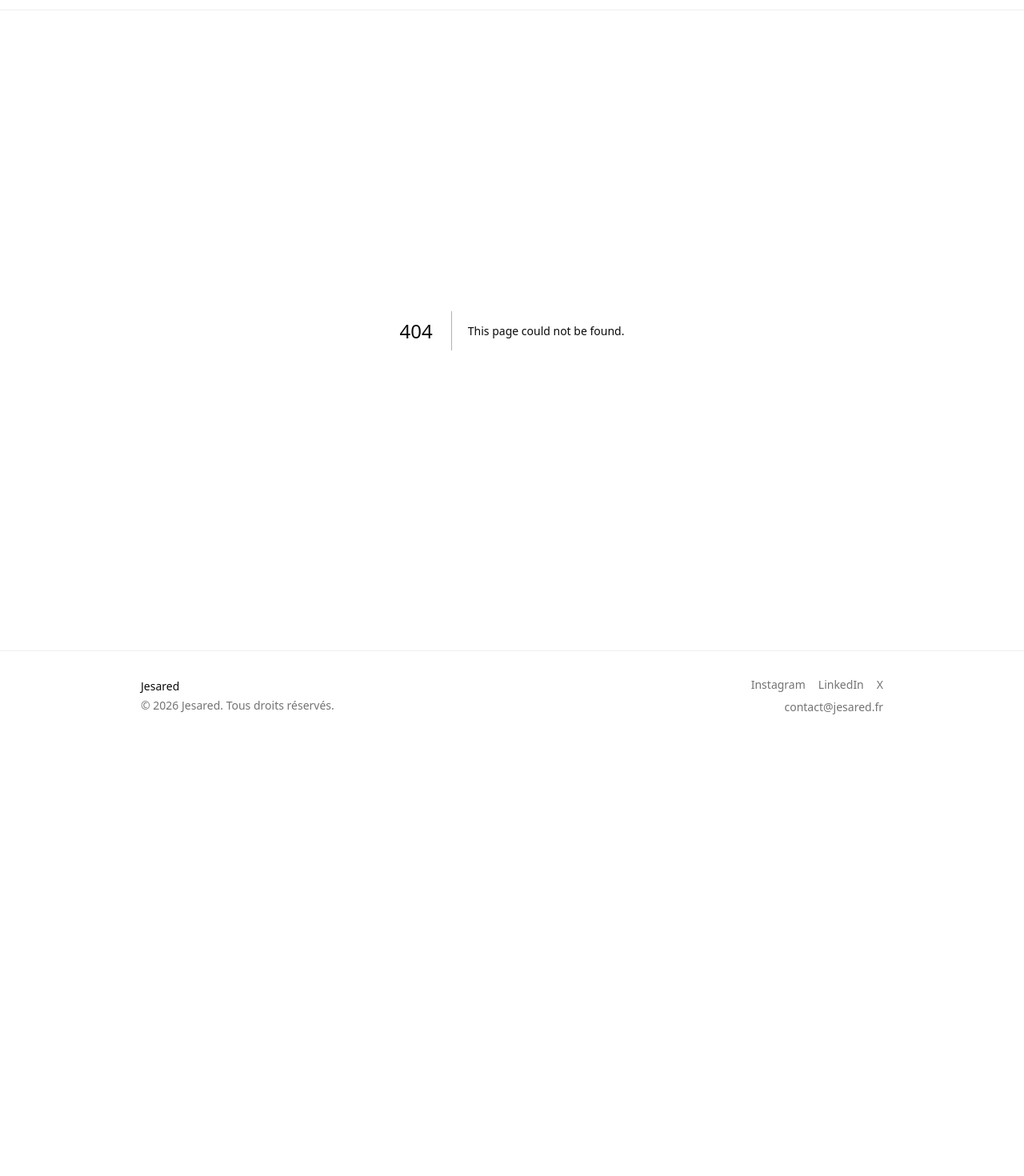
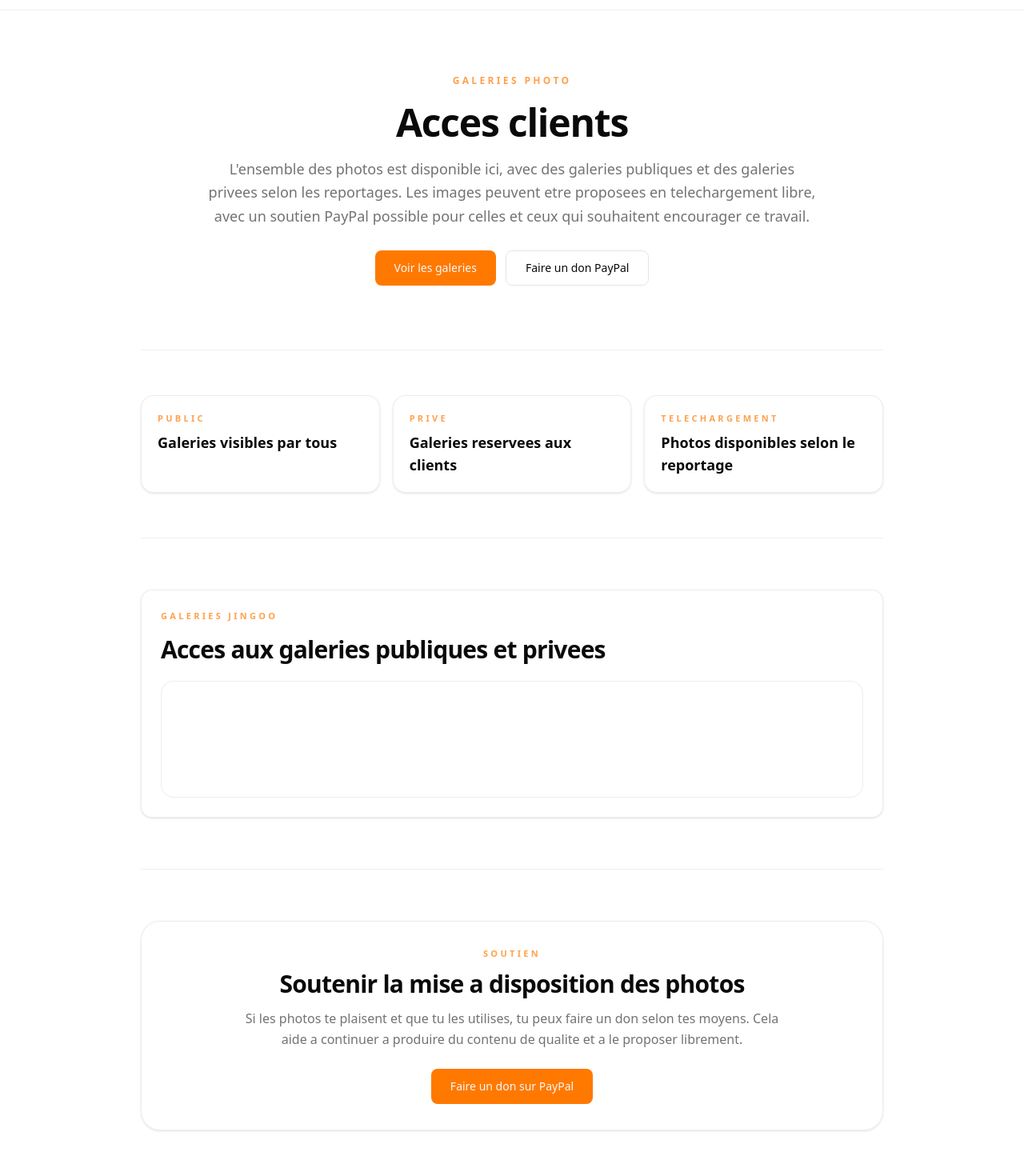
Before and after one commit to jesared/jesared-refonte, a Next.js app: page /acces-clients in a window 1280 px wide. Before the commit this address had no page. Shown: the part 60-1530 px from the top of the page at 80% size. Before the commit the page ends 986 px from the top, so only its background shows below. Built offline with nearby package versions, Linux system fonts and the light colour scheme; no server answers.

Commit message:
Add client galleries page and fix Next launch

```diff
--- /dev/null
+++ b/app/acces-client/page.tsx
@@ -0,0 +1,5 @@
+import { redirect } from "next/navigation";
+
+export default function LegacyAccesClientPage() {
+  redirect("/acces-clients");
+}
--- /dev/null
+++ b/app/acces-clients/page.tsx
@@ -0,0 +1,115 @@
+import type { Metadata } from "next";
+import Link from "next/link";
+import Script from "next/script";
+
+import { PageContainer } from "@/components/layout";
+import { Card, CardContent, CardHeader, CardTitle, Reveal } from "@/components/ui";
+
+const paypalDonateUrl =
+  process.env.NEXT_PUBLIC_PAYPAL_DONATE_URL ??
+  "https://www.paypal.com/donate?hosted_button_id=7X4G2TKAQC2Q4";
+
+export const metadata: Metadata = {
+  title: "Acces clients",
+  description: "Retrouvez les galeries photo publiques et privees, avec telechargement libre et soutien PayPal.",
+};
+
+export default function AccesClientsPage() {
+  return (
+    <PageContainer>
+      <Reveal>
+        <section className="py-16 sm:py-20">
+          <div className="mx-auto max-w-3xl space-y-5 text-center">
+            <p className="text-xs font-semibold uppercase tracking-[0.28em] text-primary/70">Galeries photo</p>
+            <h1 className="text-4xl font-semibold tracking-tight sm:text-5xl">Acces clients</h1>
+            <p className="text-base leading-relaxed text-muted-foreground sm:text-lg">
+              L&apos;ensemble des photos est disponible ici, avec des galeries publiques et des galeries privees selon
+              les reportages. Les images peuvent etre proposees en telechargement libre, avec un soutien PayPal
+              possible pour celles et ceux qui souhaitent encourager ce travail.
+            </p>
+
+            <div className="flex flex-wrap items-center justify-center gap-3 pt-2">
+              <Link
+                href="#galeries-publiques"
+                className="inline-flex h-11 items-center justify-center rounded-md bg-primary px-6 text-sm font-medium text-primary-foreground transition-colors hover:bg-primary/90 focus-visible:outline-none focus-visible:ring-2 focus-visible:ring-ring"
+              >
+                Voir les galeries
+              </Link>
+              <Link
+                href={paypalDonateUrl}
+                target="_blank"
+                rel="noreferrer"
+                className="inline-flex h-11 items-center justify-center rounded-md border bg-background px-6 text-sm font-medium transition-colors hover:bg-accent hover:text-accent-foreground focus-visible:outline-none focus-visible:ring-2 focus-visible:ring-ring"
+              >
+                Faire un don PayPal
+              </Link>
+            </div>
+          </div>
+        </section>
+      </Reveal>
+
+      <Reveal delay={80}>
+        <section className="grid gap-4 border-t border-border/60 py-12 sm:grid-cols-3 sm:py-14">
+          <div className="rounded-2xl border border-border/70 bg-card/95 p-5 shadow-sm">
+            <p className="text-[11px] font-semibold uppercase tracking-[0.3em] text-primary/70">Public</p>
+            <p className="mt-2 text-lg font-semibold">Galeries visibles par tous</p>
+          </div>
+          <div className="rounded-2xl border border-border/70 bg-card/95 p-5 shadow-sm">
+            <p className="text-[11px] font-semibold uppercase tracking-[0.3em] text-primary/70">Prive</p>
+            <p className="mt-2 text-lg font-semibold">Galeries reservees aux clients</p>
+          </div>
+          <div className="rounded-2xl border border-border/70 bg-card/95 p-5 shadow-sm">
+            <p className="text-[11px] font-semibold uppercase tracking-[0.3em] text-primary/70">Telechargement</p>
+            <p className="mt-2 text-lg font-semibold">Photos disponibles selon le reportage</p>
+          </div>
+        </section>
+      </Reveal>
+
+      <Reveal delay={120}>
+        <section className="border-t border-border/60 py-12 sm:py-16" id="galeries-publiques">
+          <Card className="border-border/70 bg-card/95">
+            <CardHeader className="space-y-3">
+              <p className="text-[11px] font-semibold uppercase tracking-[0.3em] text-primary/70">
+                Galeries JINGOO
+              </p>
+              <CardTitle className="text-2xl tracking-tight sm:text-3xl">Acces aux galeries publiques et privees</CardTitle>
+            </CardHeader>
+            <CardContent>
+              <div className="rounded-2xl border border-border/70 bg-background/60 px-4 py-6 sm:px-6">
+                <div id="jingooGallery" className="min-h-24" />
+              </div>
+              <Script id="jingoo-gallery-loader" strategy="afterInteractive">
+                {`(function(i,s,o,g,r,a,m){i['JingooGalleryObject']=r;i[r]=i[r]||function(){(i[r].q=i[r].q||[]).push(arguments)},i[r].l=1*new Date();a=s.createElement(o),m=s.getElementsByTagName(o)[0];a.async=1;a.src=g;m.parentNode.insertBefore(a,m)})(window,document,'script',"https://www.jingoo.com/api/accesDistant/Am4AZlQGUGNdOlcjUjoAYQl8XDgGJQRvCWVSOAtlDGZXZAUwCzlVN11mV3EBZ1I3USJdMQY6BGkBNVJpDzxbdQJzAFBUM1B7XTpXJVIh.js",'JingooGalleryLoader');`}
+              </Script>
+            </CardContent>
+          </Card>
+        </section>
+      </Reveal>
+
+      <Reveal delay={180}>
+        <section className="border-t border-border/60 py-12 sm:py-16">
+          <div className="rounded-3xl border border-border/70 bg-card/95 p-8 text-center shadow-sm">
+            <p className="text-[11px] font-semibold uppercase tracking-[0.3em] text-primary/70">Soutien</p>
+            <h2 className="mt-3 text-2xl font-semibold tracking-tight sm:text-3xl">
+              Soutenir la mise a disposition des photos
+            </h2>
+            <p className="mx-auto mt-3 max-w-2xl text-sm leading-relaxed text-muted-foreground sm:text-base">
+              Si les photos te plaisent et que tu les utilises, tu peux faire un don selon tes moyens. Cela aide a
+              continuer a produire du contenu de qualite et a le proposer librement.
+            </p>
+            <div className="mt-6">
+              <Link
+                href={paypalDonateUrl}
+                target="_blank"
+                rel="noreferrer"
+                className="inline-flex h-11 items-center justify-center rounded-md bg-primary px-6 text-sm font-medium text-primary-foreground transition-colors hover:bg-primary/90 focus-visible:outline-none focus-visible:ring-2 focus-visible:ring-ring"
+              >
+                Faire un don sur PayPal
+              </Link>
+            </div>
+          </div>
+        </section>
+      </Reveal>
+    </PageContainer>
+  );
+}
--- a/components/navigation/MobileMenu.tsx
+++ b/components/navigation/MobileMenu.tsx
@@ -1,7 +1,7 @@
 "use client";
 
 import Link from "next/link";
-import { useEffect, useState } from "react";
+import { useEffect, useState, useSyncExternalStore } from "react";
 import { createPortal } from "react-dom";
 
 import { navigationLinks } from "@/components/navigation/nav-links";
@@ -46,11 +46,11 @@ function CloseIcon({ className }: { className?: string }) {
 
 export function MobileMenu() {
   const [isOpen, setIsOpen] = useState(false);
-  const [mounted, setMounted] = useState(false);
-
-  useEffect(() => {
-    setMounted(true);
-  }, []);
+  const mounted = useSyncExternalStore(
+    () => () => undefined,
+    () => true,
+    () => false
+  );
 
   useEffect(() => {
     if (!isOpen) return;
--- a/components/navigation/nav-links.ts
+++ b/components/navigation/nav-links.ts
@@ -2,6 +2,7 @@ export const navigationLinks = [
   { label: "Accueil", href: "/" },
   { label: "Offres Club", href: "/offres-club" },
   { label: "Photographie", href: "/photographie" },
+  { label: "Acces clients", href: "/acces-clients" },
   { label: "Labs", href: "/labs" },
   { label: "Contact", href: "/contact" },
 ] as const;
--- a/package.json
+++ b/package.json
@@ -3,9 +3,9 @@
   "version": "0.1.0",
   "private": true,
   "scripts": {
-    "dev": "next dev",
-    "build": "next build",
-    "start": "next start",
+    "dev": "node \"%INIT_CWD%\\scripts\\next-runner.cjs\" dev",
+    "build": "node \"%INIT_CWD%\\scripts\\next-runner.cjs\" build",
+    "start": "node \"%INIT_CWD%\\scripts\\next-runner.cjs\" start",
     "lint": "eslint"
   },
   "dependencies": {
--- /dev/null
+++ b/scripts/next-runner.cjs
@@ -0,0 +1,24 @@
+/* eslint-disable @typescript-eslint/no-require-imports */
+const path = require("path");
+const { spawn } = require("child_process");
+
+const normalizeWindowsPath = (value) => (value.startsWith("\\\\?\\") ? value.slice(4) : value);
+
+const projectRoot = normalizeWindowsPath(path.resolve(__dirname, ".."));
+const nextBin = require.resolve("next/dist/bin/next");
+const args = process.argv.slice(2);
+
+const child = spawn(process.execPath, [nextBin, ...args], {
+  cwd: projectRoot,
+  stdio: "inherit",
+  env: process.env,
+});
+
+child.on("exit", (code, signal) => {
+  if (signal) {
+    process.kill(process.pid, signal);
+    return;
+  }
+
+  process.exit(code ?? 0);
+});
```
